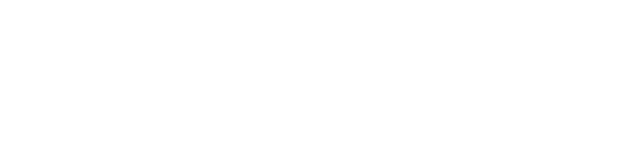
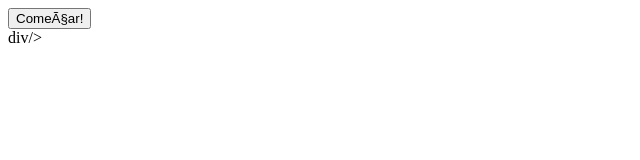
Before and after one commit to analuiza7/quizz-aplicativo-java, a plain HTML site: page index.html in a window 1280 px wide. Shown: the whole page, without its empty margins (0-640 px from the left). Drawn offline with Linux system fonts and the light colour scheme.

Commit message:
Update index.html

```diff
--- a/index.html
+++ b/index.html
@@ -9,3 +9,7 @@
 <link rel="stylesheet" href="css/style.css">
 <link rel="stylesheet" href="https://cdnjs.cloudflare.com/ajax/libs/font-awesome/6.1.1/css/all.min.css"/>
 </head>
+
+<body>
+<!-- start Quiz button -->
+<div class="start_btn"><button>Começar!</button></div>div/>
```
